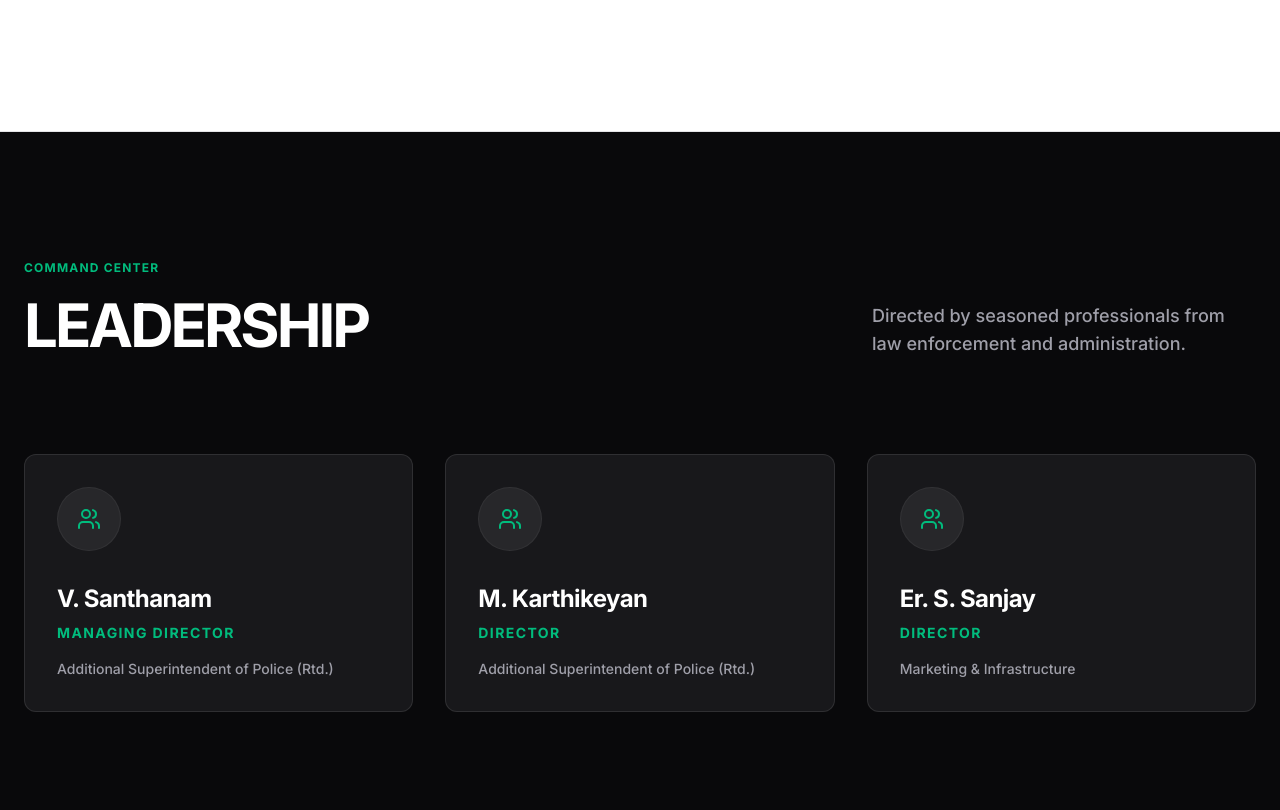
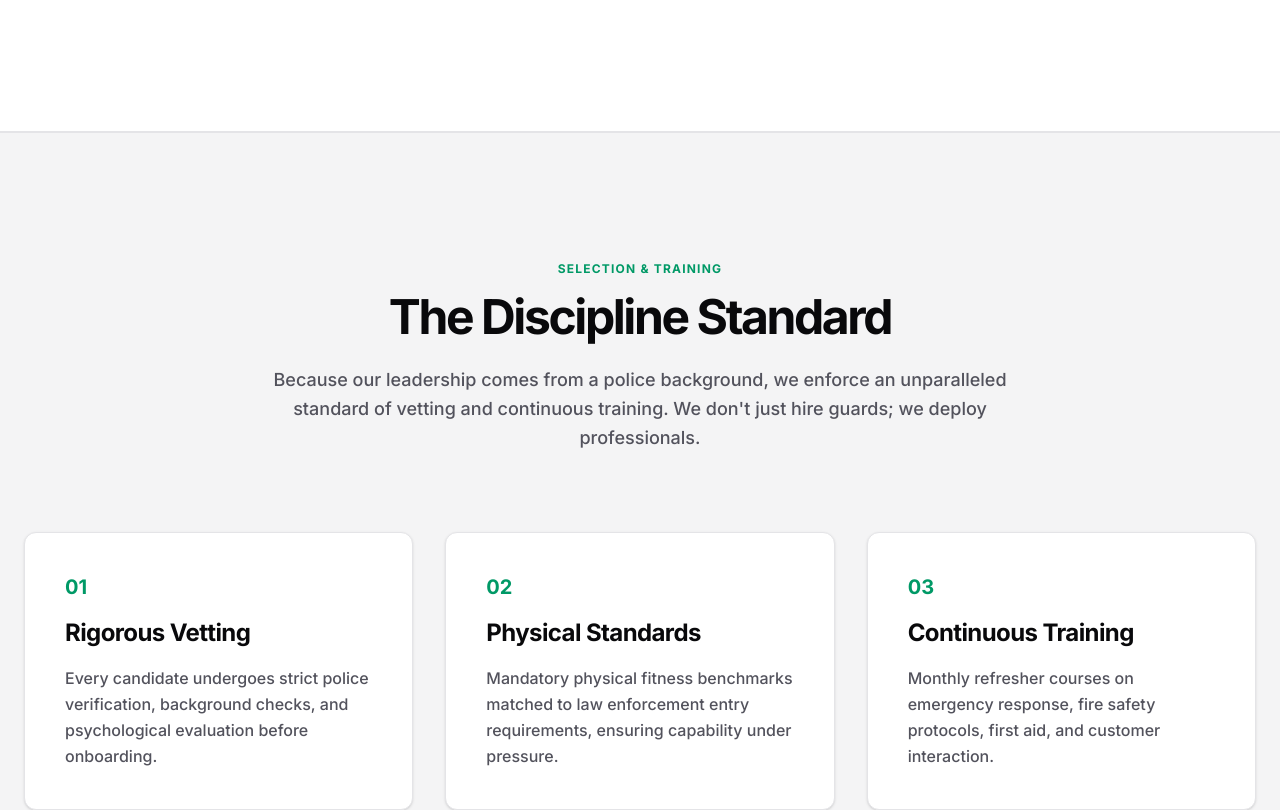
Before and after one commit to godivatech/true_waves_enterprise_website, a Next.js app: page /about in a window 1280 px wide. Shown: the part 1620-2430 px from the top of the page. Built offline with nearby package versions, Linux system fonts and the light colour scheme.

Commit message:
new implementations

```diff
--- a/src/app/about/page.tsx
+++ b/src/app/about/page.tsx
@@ -102,6 +102,65 @@ export default function About() {
         </div>
       </section>
 
+      {/* The Discipline Standard (Training & Vetting) */}
+      <section className="bg-zinc-100 py-32 border-t border-zinc-200">
+        <div className="max-w-7xl mx-auto px-6">
+          <div className="mb-20 text-center flex flex-col items-center">
+            <h2 className="text-xs uppercase tracking-widest text-emerald-600 font-bold mb-4">Selection & Training</h2>
+            <h3 className="text-4xl md:text-5xl font-bold tracking-tighter text-zinc-950 max-w-2xl">
+              The Discipline Standard
+            </h3>
+            <p className="text-zinc-600 mt-6 max-w-3xl text-lg font-medium leading-relaxed">
+              Because our leadership comes from a police background, we enforce an unparalleled standard of vetting and continuous training. We don't just hire guards; we deploy professionals.
+            </p>
+          </div>
+
+          <div className="grid grid-cols-1 md:grid-cols-3 gap-8">
+            <motion.div
+              initial={{ opacity: 0, y: 20 }}
+              whileInView={{ opacity: 1, y: 0 }}
+              viewport={{ once: true }}
+              transition={{ duration: 0.8, ease, delay: 0.1 }}
+              className="bg-white p-10 rounded-xl border border-zinc-200 shadow-sm"
+            >
+              <div className="text-emerald-600 font-bold text-xl mb-4">01</div>
+              <h4 className="font-bold text-2xl text-zinc-950 mb-4 tracking-tight">Rigorous Vetting</h4>
+              <p className="text-zinc-600 font-medium leading-relaxed">
+                Every candidate undergoes strict police verification, background checks, and psychological evaluation before onboarding.
+              </p>
+            </motion.div>
+
+            <motion.div
+              initial={{ opacity: 0, y: 20 }}
+              whileInView={{ opacity: 1, y: 0 }}
+              viewport={{ once: true }}
+              transition={{ duration: 0.8, ease, delay: 0.2 }}
+              className="bg-white p-10 rounded-xl border border-zinc-200 shadow-sm"
+            >
+              <div className="text-emerald-600 font-bold text-xl mb-4">02</div>
+              <h4 className="font-bold text-2xl text-zinc-950 mb-4 tracking-tight">Physical Standards</h4>
+              <p className="text-zinc-600 font-medium leading-relaxed">
+                Mandatory physical fitness benchmarks matched to law enforcement entry requirements, ensuring capability under pressure.
+              </p>
+            </motion.div>
+
+            <motion.div
+              initial={{ opacity: 0, y: 20 }}
+              whileInView={{ opacity: 1, y: 0 }}
+              viewport={{ once: true }}
+              transition={{ duration: 0.8, ease, delay: 0.3 }}
+              className="bg-white p-10 rounded-xl border border-zinc-200 shadow-sm"
+            >
+              <div className="text-emerald-600 font-bold text-xl mb-4">03</div>
+              <h4 className="font-bold text-2xl text-zinc-950 mb-4 tracking-tight">Continuous Training</h4>
+              <p className="text-zinc-600 font-medium leading-relaxed">
+                Monthly refresher courses on emergency response, fire safety protocols, first aid, and customer interaction.
+              </p>
+            </motion.div>
+          </div>
+        </div>
+      </section>
+
       {/* Leadership Section (Dark) */}
       <section className="bg-zinc-950 py-32 text-white">
         <div className="max-w-7xl mx-auto px-6">
--- a/src/app/page.tsx
+++ b/src/app/page.tsx
@@ -130,6 +130,42 @@ export default function Home() {
         </div>
       </section>
 
+      {/* Client Verticals (Industry Expertise) */}
+      <section className="bg-zinc-50 py-32 border-t border-zinc-200">
+        <div className="max-w-7xl mx-auto px-6">
+          <div className="mb-20 text-center flex flex-col items-center">
+            <h2 className="text-xs uppercase tracking-widest text-emerald-600 font-bold mb-4">Industry Expertise</h2>
+            <h3 className="text-4xl md:text-5xl font-bold tracking-tighter text-zinc-950 max-w-2xl">
+              Securing critical infrastructure across specialized verticals.
+            </h3>
+          </div>
+
+          <div className="grid grid-cols-1 sm:grid-cols-2 lg:grid-cols-3 gap-6">
+            {[
+              { title: "Banking & Finance", desc: "High-security protocols for financial institutions and transit." },
+              { title: "Industrial & Manufacturing", desc: "Scaleable protection for expansive industrial units and assets." },
+              { title: "Healthcare & Hospitals", desc: "Discreet and professional security for sensitive medical environments." },
+              { title: "Educational Institutions", desc: "Safe learning environments with controlled access and monitoring." },
+              { title: "High-End Residential", desc: "Premium, unobtrusive protection for luxury residential complexes." },
+              { title: "Corporate IT Parks", desc: "Comprehensive tech-enabled security for modern corporate hubs." }
+            ].map((vertical, i) => (
+              <motion.div
+                key={vertical.title}
+                initial={{ opacity: 0, y: 20 }}
+                whileInView={{ opacity: 1, y: 0 }}
+                viewport={{ once: true }}
+                transition={{ duration: 0.8, ease, delay: i * 0.1 }}
+                className="bg-white p-8 border border-zinc-200 hover:border-emerald-500 transition-colors duration-300 rounded-xl group"
+              >
+                <div className="w-2 h-2 bg-zinc-300 group-hover:bg-emerald-500 rounded-full mb-6 transition-colors duration-300"></div>
+                <h4 className="text-xl font-bold text-zinc-950 mb-3 tracking-tight">{vertical.title}</h4>
+                <p className="text-zinc-600 font-medium text-sm leading-relaxed">{vertical.desc}</p>
+              </motion.div>
+            ))}
+          </div>
+        </div>
+      </section>
+
       {/* Services List (Dark - bg-zinc-900) */}
       <section className="bg-zinc-900 py-32 border-t border-zinc-800 text-white">
         <div className="max-w-7xl mx-auto px-6">
```
Also changed, not shown: 1 other file (tests, documents, lock files or other folders).
